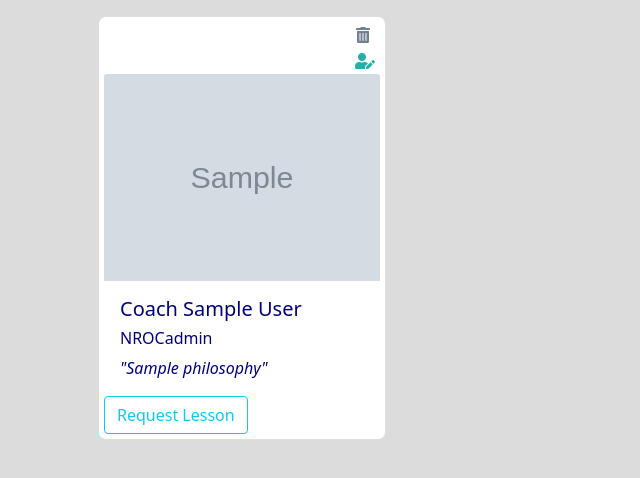
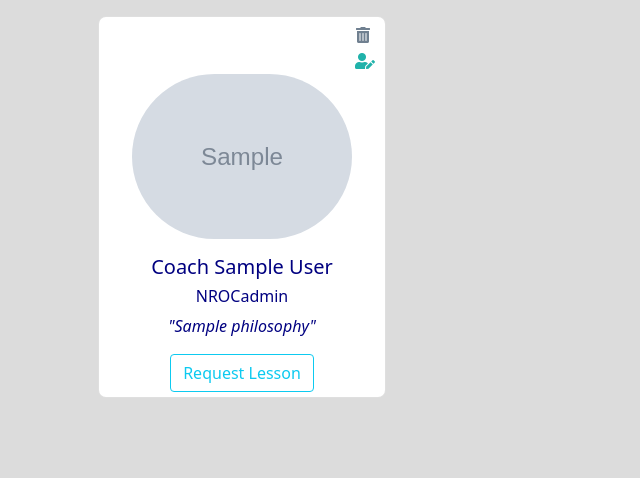
Before and after one commit to suipingooi/iifscdb, a Flask app: page /coaches in a window 1280 px wide. Shown: the part 209-687 px from the top of the page, without its empty margins (0-640 px from the left). Run offline with Flask 2, Linux system fonts and the light colour scheme; a database or web service that is not in the repository returns one stand-in record (Sample ...); some libraries are stand-ins or nearby versions.

Commit message:
fixed file path and CSS for cloudinary images

```diff
--- a/app.py
+++ b/app.py
@@ -147,12 +147,12 @@ def process_newcoach():
             avatar = os.environ['AVATAR']
 
             db.coaches.insert_one({
-                "coach_fname": cfname,
-                "coach_lname": clname,
+                "coach_fname": cfname.title(),
+                "coach_lname": clname.title(),
                 "nroc_level": nroc_level,
                 "coach_email": coach_email,
                 "coach_phone": coach_phone,
-                "philosophy": philosophy,
+                "philosophy": philosophy.title(),
                 "imageurl": avatar
 
             })
@@ -161,15 +161,15 @@ def process_newcoach():
         else:
             pf = cloudinary.uploader.upload(profile.stream,
                                             public_id=cfname,
-                                            folder='iifscdb/coaches/'+cfname,
+                                            folder='iifscdb/coaches'+cfname,
                                             resource_type='image')
             db.coaches.insert_one({
-                "coach_fname": cfname,
-                "coach_lname": clname,
+                "coach_fname": cfname.title(),
+                "coach_lname": clname.title(),
                 "nroc_level": nroc_level,
                 "coach_email": coach_email,
                 "coach_phone": coach_phone,
-                "philosophy": philosophy,
+                "philosophy": philosophy.title(),
                 "imageurl": pf['url']
 
             })
@@ -238,12 +238,12 @@ def process_update_coach(coach_id):
                 '_id': ObjectId(coach_id)
             }, {
                 '$set': {
-                    "coach_fname": cfname,
-                    "coach_lname": clname,
+                    "coach_fname": cfname.title(),
+                    "coach_lname": clname.title(),
                     "nroc_level": nroc_level,
                     "coach_email": coach_email,
                     "coach_phone": coach_phone,
-                    "philosophy": philosophy,
+                    "philosophy": philosophy.title(),
                     "imgurl": avatar
                 }
             })
@@ -254,18 +254,18 @@ def process_update_coach(coach_id):
             cfname = request.form.get('coach_fname')
             pf = cloudinary.uploader.upload(profile.stream,
                                             public_id=cfname,
-                                            folder='iifscdb/coaches/'+cfname,
+                                            folder='iifscdb/coaches'+cfname,
                                             resource_type='image')
             db.coaches.update_one({
                 '_id': ObjectId(coach_id)
             }, {
                 '$set': {
-                    "coach_fname": request.form.get('coach_fname'),
-                    "coach_lname": request.form.get('coach_lname'),
+                    "coach_fname": request.form.get('coach_fname').title(),
+                    "coach_lname": request.form.get('coach_lname').title(),
                     "nroc_level": request.form.get('nroc_level'),
                     "coach_email": request.form.get('coach_email'),
                     "coach_phone": request.form.get('coach_phone'),
-                    "philosophy": philosophy,
+                    "philosophy": philosophy.title(),
                     "imgurl": pf['url']
                 }
             })
--- a/static/css/style.css
+++ b/static/css/style.css
@@ -15,6 +15,12 @@ body {
     color: Navy;
     width: 18rem;
     border-radius:8px;
+    justify-items: center;
+}
+.card-img-top {
+    width: 80%;
+    height: 100%;
+    border-radius: 100px;
 }
 .rink {
     margin: 10px;
--- a/templates/list_coaches.template.html
+++ b/templates/list_coaches.template.html
@@ -13,7 +13,7 @@
 </nav>
 <div class="cards">
     {%for coaches in coaches %}
-    <div class="card coach m-3">
+    <div class="card coach text-center m-3">
         <div class="row">
             <div>
                 <a href="{{ url_for('del_coach', coach_id=coaches._id)}}" class="del-icon fas fa-trash-alt"></a>
@@ -22,7 +22,9 @@
                 <a href="{{ url_for('update_coach', coach_id=coaches._id)}}" class="edit-icon fas fa-user-edit"></a>
             </div>
         </div>
-        <img class="card-img-top" src="{{coaches.imageurl}}" alt="{{coaches.coach_fname}} {{coaches.coach_lname}}" />
+        <div>
+        <img class="card-img-top" src="{{coaches.imgurl}}" alt="{{coaches.coach_fname}} {{coaches.coach_lname}}" />
+        </div>
         <div class="card-body">
             <h5 class="card-title">Coach {{coaches.coach_fname}} {{coaches.coach_lname}}</h5>
             <h6 class="card-title">NROC{{coaches.nroc_level}}</h6>
```
